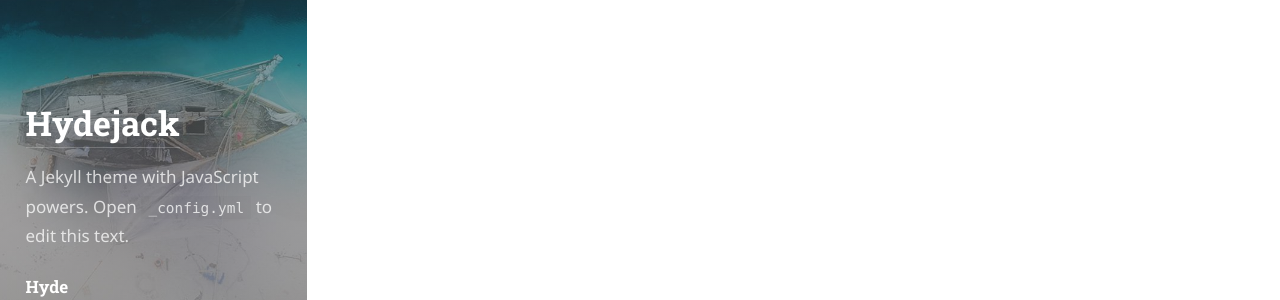
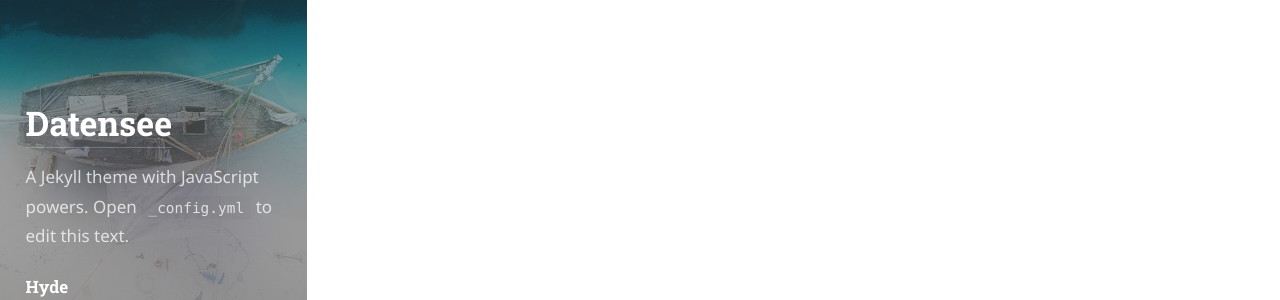
Before and after one commit to datensee/datensee.github.io, a Jekyll site: the page built from index.html, in a window 1280 px wide. Shown: the part 373-673 px from the top of the page. Built offline with Jekyll 4.4.1, drawn with Linux system fonts in a browser that asks for light colours; some web fonts are replaced; the list of posts is cut into pages by our own code.

Commit message:
config file changed

```diff
--- a/_config.yml
+++ b/_config.yml
@@ -22,7 +22,7 @@ baseurl:               ''
 lang:                  en
 
 # The title of your blog. Used in the sidebar and the browser tab.
-title:                 Hydejack
+title:                 Datensee
 
 # A short description (~150 chars) of the page used for the meta description tag.
 # Can use markdown, but no more than one paragraph (enforced by `>`)
@@ -46,7 +46,7 @@ logo:                  /assets/icons/icon.png
 # Duplication is necessary due to the `jekyll-feed`, `jekyll-seo-tag` plugin.
 author:
   name:                <firstname> <lastname>
-  email:               <mail@domain.tld>
+  email:               <datensee.contact@gmail.com>
   # Used by `jekyll-seo-tag`:
   # twitter:             <username>
 
```
Also changed, not shown: 1 other file.
